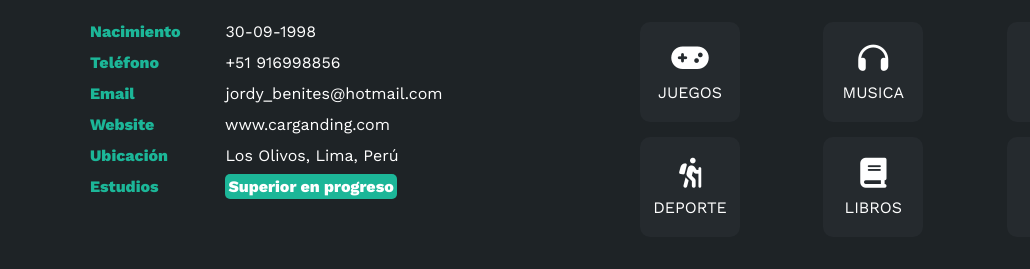
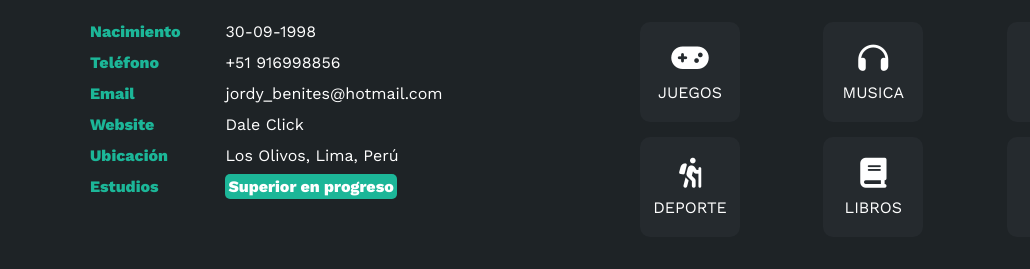
Before and after one commit to YordyBl/Portafolio, a plain HTML site: page index.html in a window 1280 px wide. Shown: the part 1051-1320 px from the top of the page, 0-1030 px from the left. Drawn offline with nearby package versions, Linux system fonts and the light colour scheme.

Commit message:
porFolio

```diff
--- a/index.html
+++ b/index.html
@@ -84,7 +84,7 @@
                         </li>
                         <li>
                             <strong>Website</strong>
-                            www.carganding.com
+                            <a href="https://yordy.netlify.app/" target="_blank" class="link-port">Dale Click</a>
                         </li>
                         <li>
                             <strong>Ubicación</strong>
```
Also changed, not shown: 1 other file.
